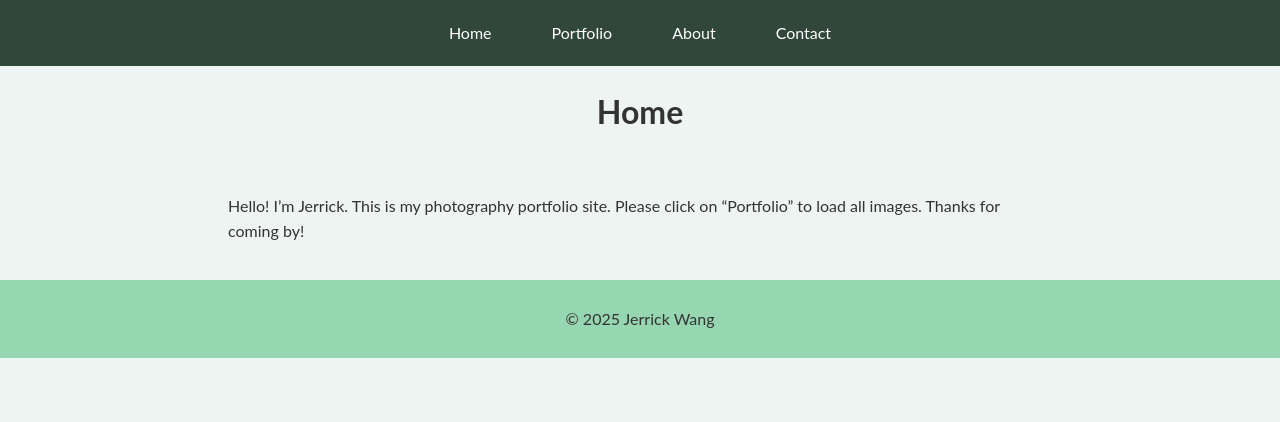
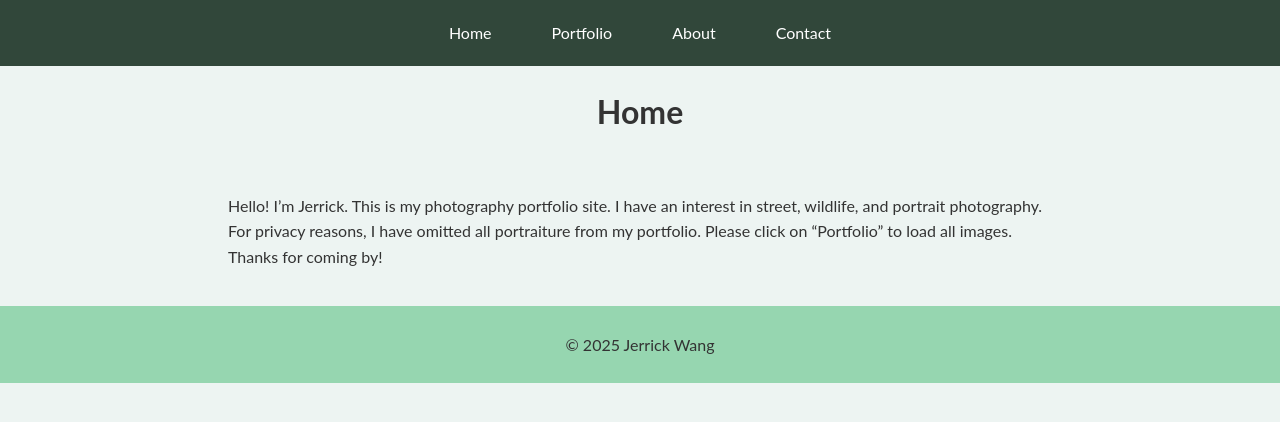
Before and after one commit to jerrickwang/jerrickwang.github.io, a Jekyll site: the page built from index.md, in a window 1280 px wide. Shown: the top 422 px of the page. Built offline with Jekyll 4.4.1, drawn with Linux system fonts in a browser that asks for light colours.

Commit message:
Update index.md

```diff
--- a/index.md
+++ b/index.md
@@ -3,4 +3,4 @@ layout: default
 title: Home
 permalink: /
 ---
-Hello! I'm Jerrick. This is my photography portfolio site. Please click on "Portfolio" to load all images. Thanks for coming by!
+Hello! I'm Jerrick. This is my photography portfolio site. I have an interest in street, wildlife, and portrait photography. For privacy reasons, I have omitted all portraiture from my portfolio. Please click on "Portfolio" to load all images. Thanks for coming by!
```
